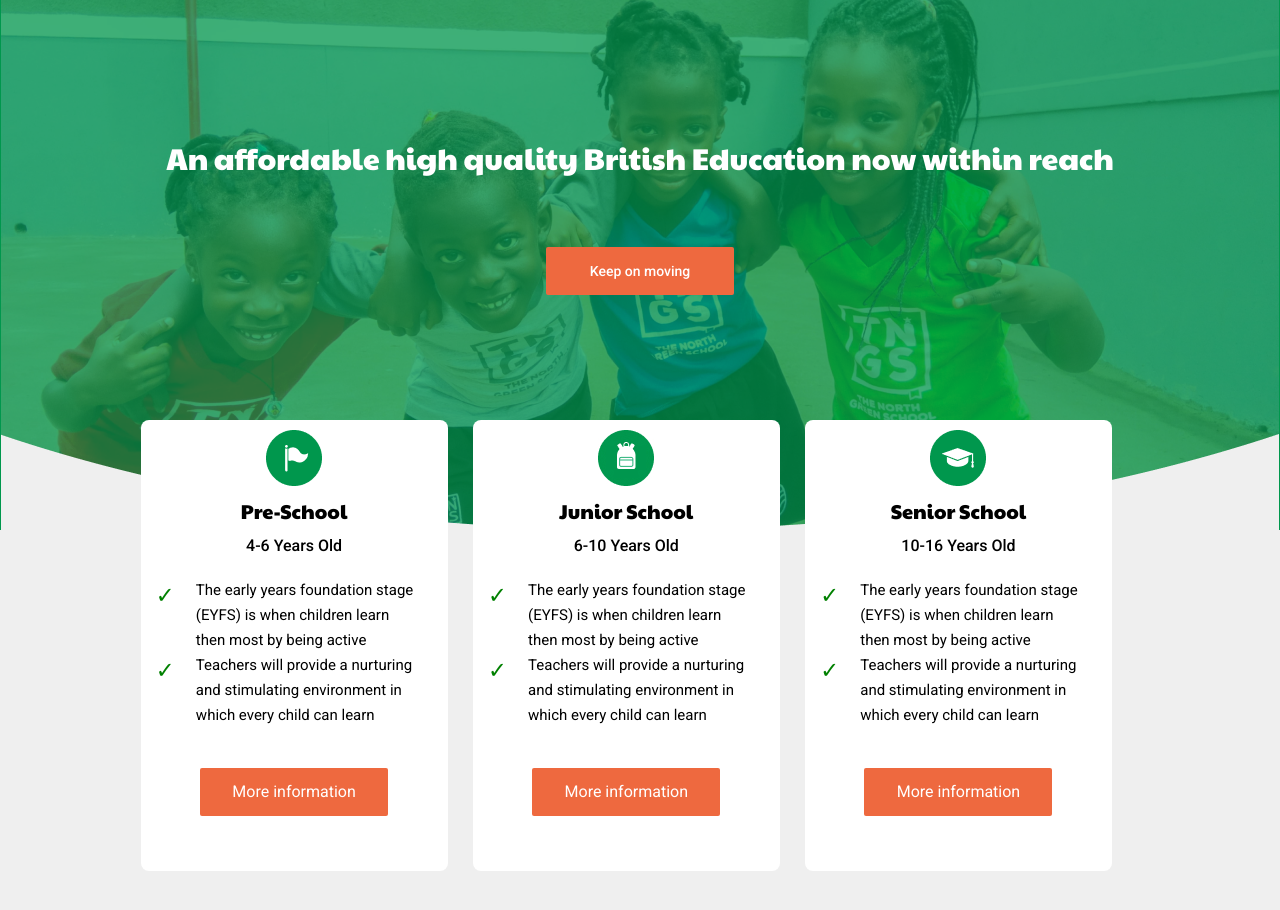
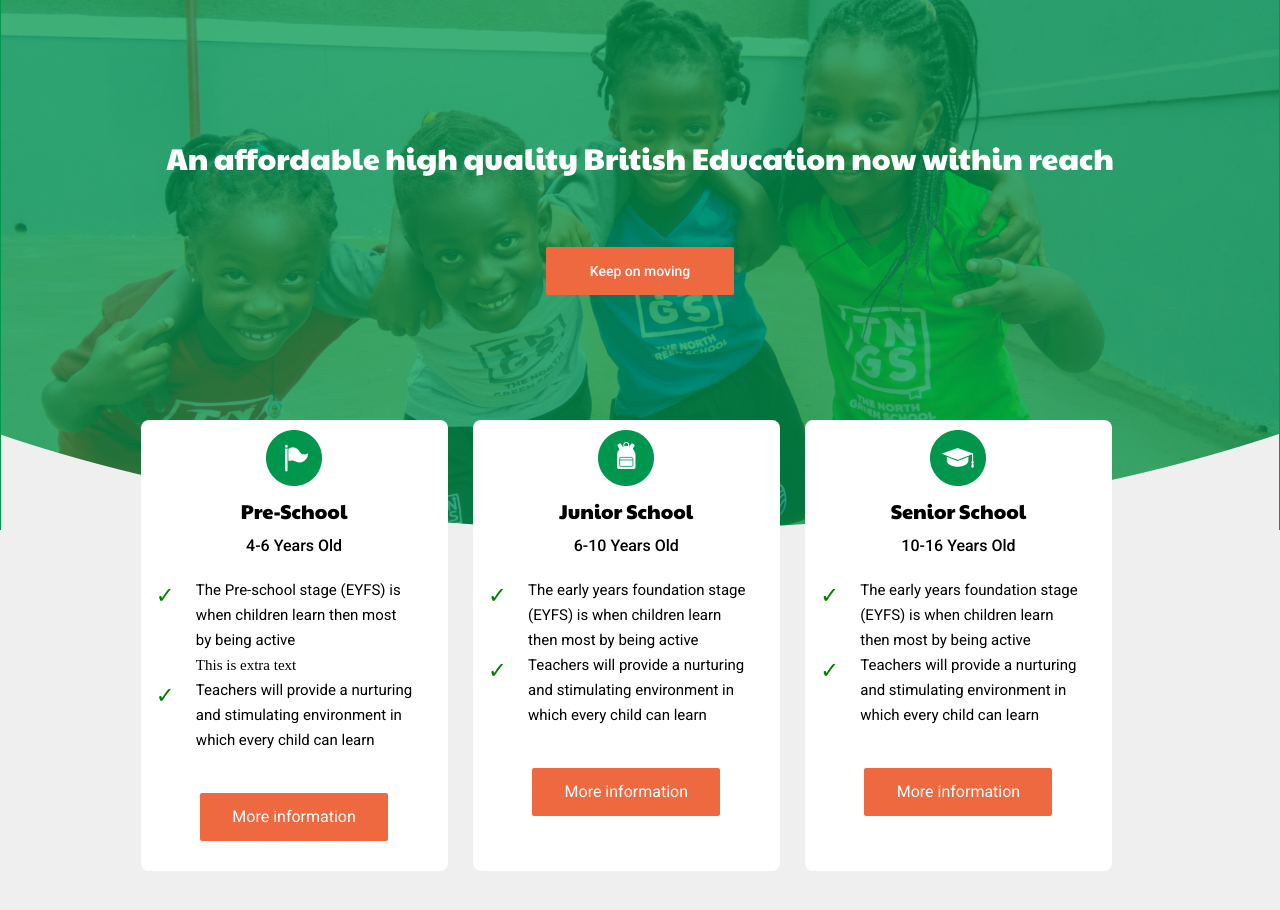
Before and after one commit to brian-yiga/TNGS-Responsive, a plain HTML site: page index.html in a window 1280 px wide. Shown: the part 162-1072 px from the top of the page. Drawn offline with Linux system fonts and the light colour scheme.

Commit message:
added edits

```diff
--- a/index.html
+++ b/index.html
@@ -65,9 +65,10 @@
             <h2 class="font-para">Pre-School</h2>
             <h3 class="font-style">4-6 Years Old</h3>
             <p class="sch-paragraph font-style">
-              The early years foundation stage (EYFS) is when children learn
+              The Pre-school stage (EYFS) is when children learn
               then most by being active
             </p>
+            <p>This is extra text</p>
             <p class="sch-paragraph font-style">
               Teachers will provide a nurturing and stimulating environment in
               which every child can learn
```
